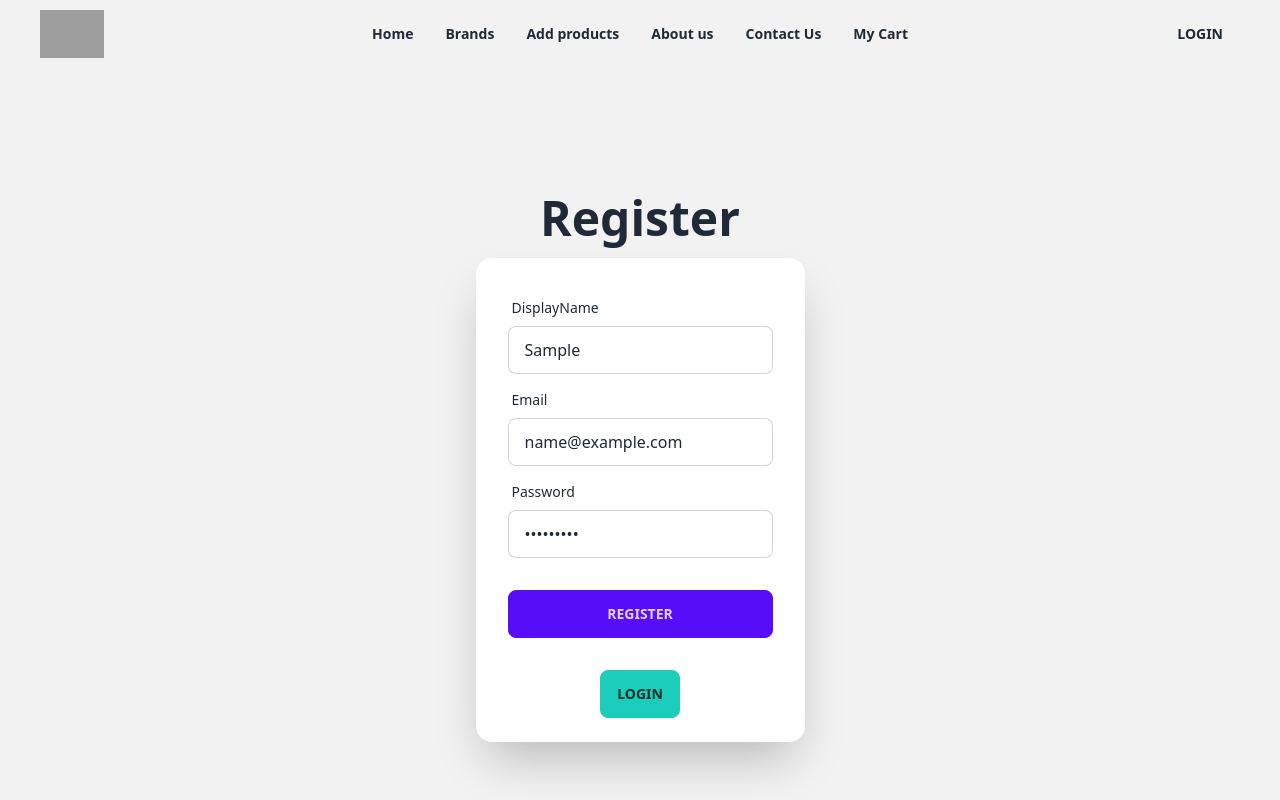
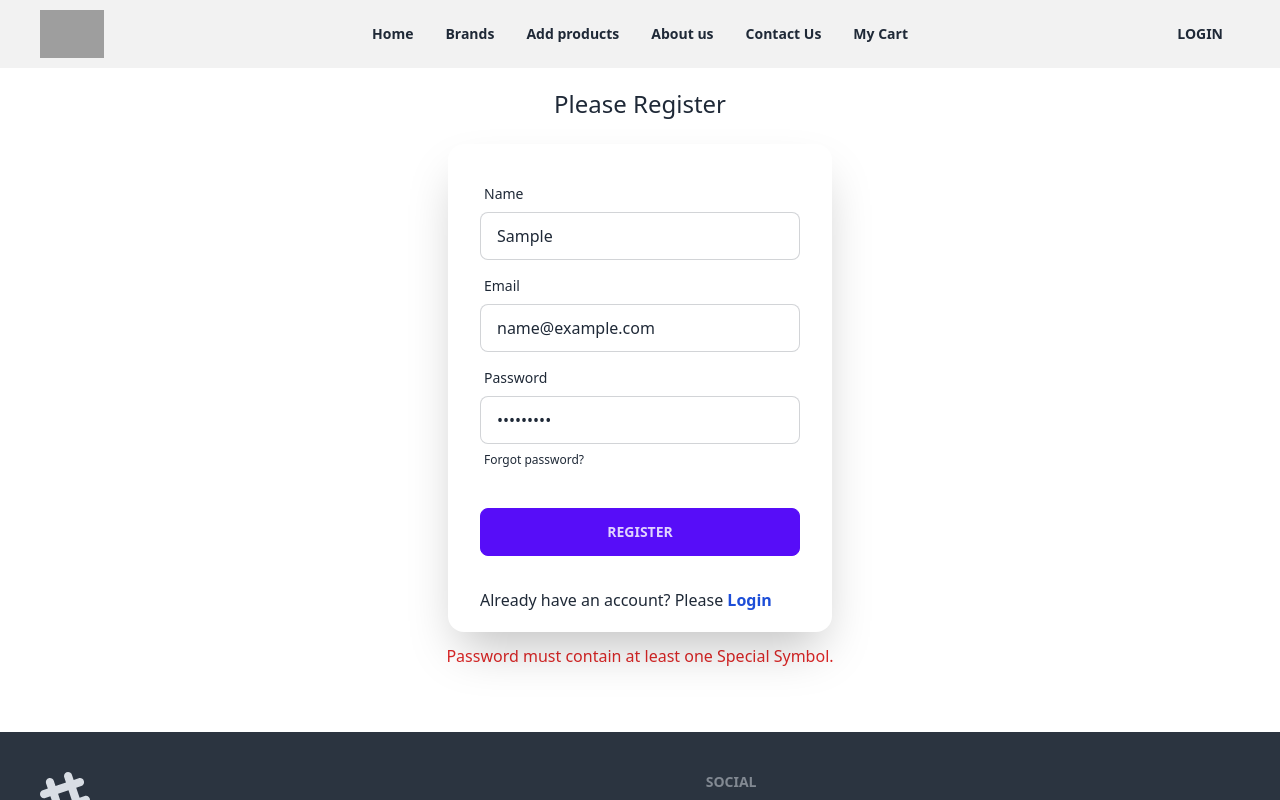
Before and after one commit to seyam14/Brand-Shop-ClientSide, a React (Vite) app: page /register in a window 1280 px wide. Both pictures are taken after typing "Sample", "name@example.com", "Sample123" into the empty fields and a click on the button "REGISTER". Shown: the top 800 px of the page. Built offline with nearby package versions, Linux system fonts and the light colour scheme; no server answers; grey boxes are pictures that could not be loaded.

Commit message:
registration validation

```diff
--- a/src/Component/Login/Register/Register.jsx
+++ b/src/Component/Login/Register/Register.jsx
@@ -1,27 +1,39 @@
-import { useContext } from "react";
+import { useContext, useState } from "react";
+import { Link } from "react-router-dom";
 import { AuthContext } from "../../../Provider/AuthProvider";
-import { Link } from "react-router-dom";
 import Swal from "sweetalert2";
+
 
 
 const Register = () => {
 
+    const [registerError, setRegisterError] = useState('');
   const { createUser } = useContext(AuthContext);
 
   const handleRegister = e => {
     e.preventDefault();
-        const form = e.target;
-        const displayName = form.displayName.value;
-        const email = form.email.value;
-        const password = form.password.value;
-        console.log(displayName,email, password);
+    const form = new FormData(e.currentTarget);
+    const name = form.get("name");
+    const email = form.get("email");
+    const password = form.get("password");
 
-        createUser(email, password)
+    // Check if the password meets your criteria
+    const message = checkPasswordValidity(password);
+
+    if (message) {
+      setRegisterError(message);
+      return;
+    }
+
+    // Create the user in Firebase Authentication
+    createUser( email, password)
       .then(result => {
+        // Registration was successful
         console.log(result.user);
-                // new user has been created
         const createdAt = result.user?.metadata?.creationTime;
-                const user = {displayName, email, createdAt: createdAt };
+        const user = {name, email, createdAt: createdAt };
+
+        // Send user data to your server (Assuming you have a server)
         fetch('http://localhost:5000/user', {
           method: 'POST',
           headers: {
@@ -31,59 +43,122 @@ const Register = () => {
         })
           .then(res => res.json())
           .then(data => {
-                        if(data.insertedId){
-                            Swal.fire(
-                                'Register success'
-                              )
+            if (data.insertedId) {
+              Swal.fire("Registration Successful!", "You are now registered.", "success");
             }
           })
+          .catch(error => {
+            console.error(error);
+          });
       })
       .catch(error => {
-                console.error(error)
-            })
+        // Registration failed
+        if (error.code === 'auth/email-already-in-use') {
+          setRegisterError('Email is already in use. Please choose a different one.');
+        } else {
+          setRegisterError('Registration error. Please try again.');
+        }
+      });
+  };
 
+  // Password validation function
+  const checkPasswordValidity = (password) => {
+    // Define your password validation criteria here
+    const isNonWhiteSpace = /^\S*$/;
+    if (!isNonWhiteSpace.test(password)) {
+      return "Password must not contain Whitespaces.";
     }
 
+    const isContainsUppercase = /^(?=.*[A-Z]).*$/;
+    if (!isContainsUppercase.test(password)) {
+      return "Password must have at least one Uppercase Character.";
+    }
+
+    const isContainsLowercase = /^(?=.*[a-z]).*$/;
+    if (!isContainsLowercase.test(password)) {
+      return "Password must have at least one Lowercase Character.";
+    }
+
+    const isContainsNumber = /^(?=.*[0-9]).*$/;
+    if (!isContainsNumber.test(password)) {
+      return "Password must contain at least one Digit.";
+    }
+
+    const isContainsSymbol =
+      /^(?=.*[~`!@#$%^&*()--+={}[\]|\\:;"'<>,.?/_₹]).*$/;
+    if (!isContainsSymbol.test(password)) {
+      return "Password must contain at least one Special Symbol.";
+    }
+
+    const isValidLength = /^.{8,16}$/;
+    if (!isValidLength.test(password)) {
+      return "Password must be 8-16 Characters Long.";
+    }
+
+    return null; // Password is valid
+  };
+
   return (
-        <div className="hero min-h-screen bg-base-200">
-        <div className="hero-content flex-col ">
-            <div className="text-center ">
-                <h1 className="text-5xl font-bold">Register</h1>
-
-            </div>
-            <div className="card flex-shrink-0 w-full max-w-sm shadow-2xl bg-base-100">
-
-                <form  onSubmit={handleRegister}  className="card-body">
+    <div className="mb-16">
+      <h2 className="text-2xl text-center mt-5">Please Register</h2>
+      <div className="card flex-shrink-0 mx-auto mt-6 w-full max-w-sm shadow-2xl bg-base-100">
+        <form onSubmit={handleRegister} className="card-body">
           <div className="form-control">
             <label className="label">
-                            <span className="label-text">DisplayName</span>
+              <span className="label-text">Name</span>
             </label>
-                        <input type="text" name="displayName" placeholder="displayName" className="input input-bordered" required />
+            <input
+              type="text"
+              name="name"
+              placeholder="Your name"
+              className="input input-bordered"
+              required
+            />
           </div>
           <div className="form-control">
             <label className="label">
               <span className="label-text">Email</span>
             </label>
-                        <input type="email" name="email" placeholder="email" className="input input-bordered" required />
+            <input
+              type="email"
+              name="email"
+              placeholder="email"
+              className="input input-bordered"
+              required
+            />
           </div>
           <div className="form-control">
             <label className="label">
               <span className="label-text">Password</span>
             </label>
-                        <input type="password" name="password" placeholder="password" className="input input-bordered" required />
+            <input
+              type="password"
+              placeholder="password"
+              name="password"
+              className="input input-bordered"
+              required
+            />
+            <label className="label">
+              <a href="#" className="label-text-alt link link-hover">
+                Forgot password?
+              </a>
+            </label>
           </div>
           <div className="form-control mt-6">
             <button className="btn btn-primary">Register</button>
           </div>
         </form>
-            <Link className="text-center mb-6" to={"/login"}>
-                <button className="btn btn btn-accent">Login</button>
+        <p className="mb-5 ml-8">
+          Already have an account? Please{" "}
+          <Link to="/login">
+            <span className="text-blue-700 font-bold">Login</span>
           </Link>
+        </p>
       </div>
+      <div className="text-center mt-3 text-red-600">
+        {registerError && <p>{registerError}</p>}
       </div>
     </div>
   );
 };
-
-
 export default Register;
```
Lines whose indentation alone changed are shown as unchanged.
